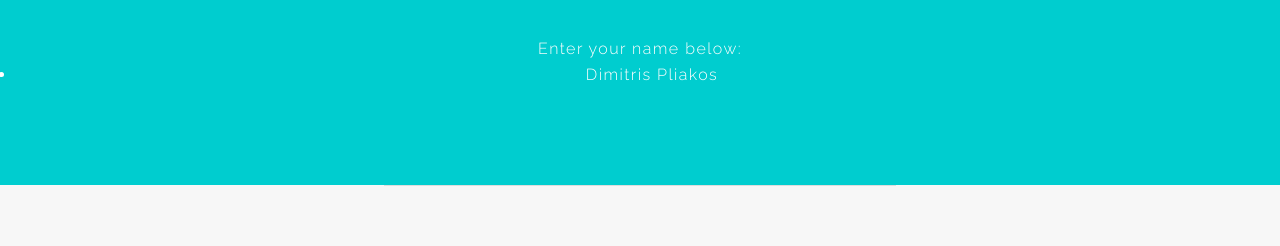
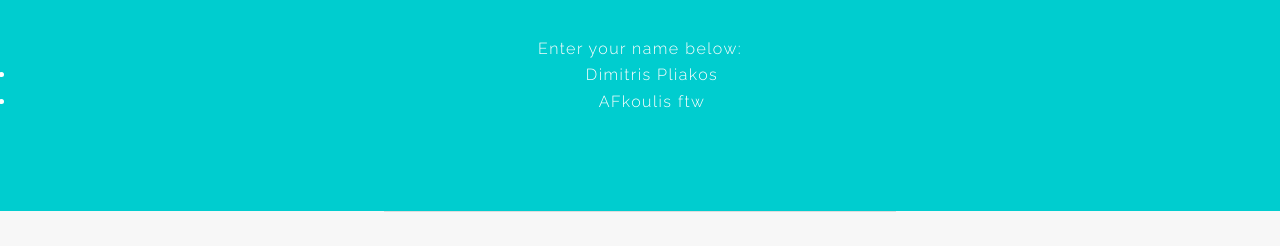
Before and after one commit to ieee-ihuthess/git_github_101, a plain HTML site: page index.html in a window 1280 px wide. Shown: the part 243-489 px from the top of the page. Drawn offline with Linux system fonts and the light colour scheme.

Commit message:
Changing the index.html

```diff
--- a/index.html
+++ b/index.html
@@ -23,6 +23,7 @@
 					<ul>
 						<li> Dimitris Pliakos </li>
 						<!-- add you name below this line  inside <li>   </li>   -->
+						<li> AFkoulis ftw </li>
 
 
 						<!-- end of the list -->
```
